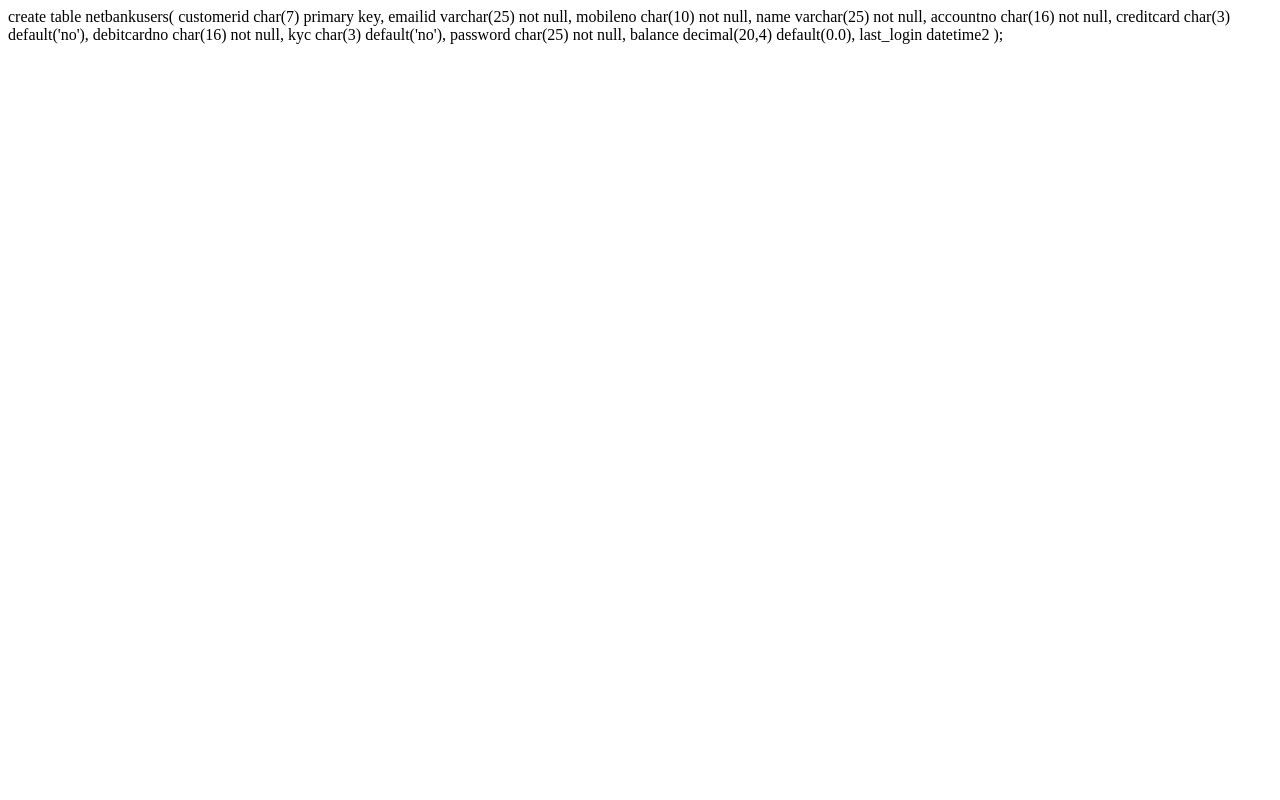
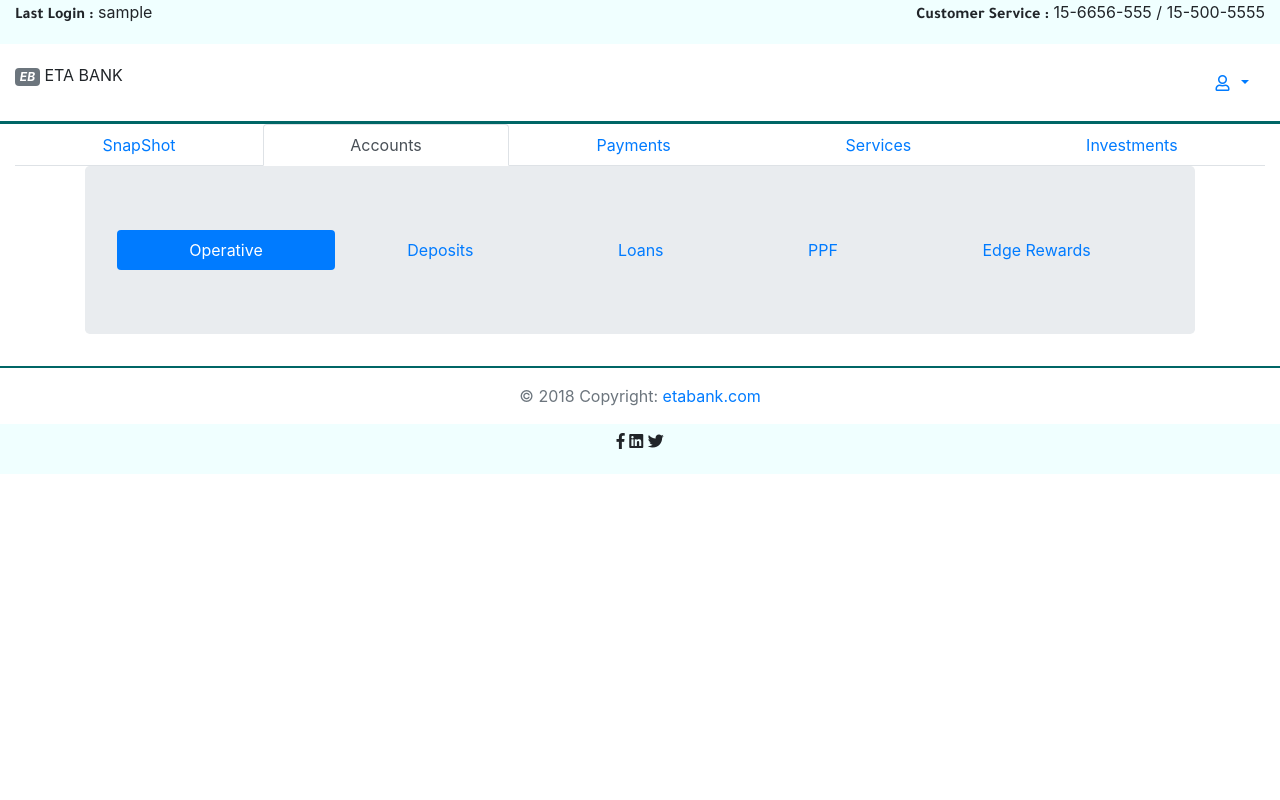
Before and after one commit to pratiks14/newbankapp, a Flask app: template templates/main.html in a window 1280 px wide. Run offline with Flask 2, Linux system fonts and the light colour scheme; the template is opened without the code that fills it: most values are stand-ins (such as "Sample title", 1, 10 or a date in 2020); some libraries are stand-ins or nearby versions.

Commit message:
Update main.html

```diff
--- a/templates/main.html
+++ b/templates/main.html
@@ -1,13 +1,135 @@
-create table netbankusers(
-customerid char(7) primary key,
-emailid varchar(25) not null,
-mobileno char(10) not null,
-name varchar(25) not null,
-accountno char(16) not null,
-creditcard char(3) default('no'),
-debitcardno char(16) not null,
-kyc char(3) default('no'),
-password char(25) not null,
-balance  decimal(20,4) default(0.0),
-last_login datetime2
-);
+<!DOCTYPE html>
+<html lang="en">
+<head>
+    <meta charset="UTF-8">
+    <meta name="viewport" content="width=device-width, initial-scale=1.0">
+    <meta http-equiv="X-UA-Compatible" content="ie=edge">
+    <link href="https://fonts.googleapis.com/css?family=Tajawal:700" rel="stylesheet">
+
+    <title>THE Bank</title>
+    <link href="https://fonts.googleapis.com/css?family=Open+Sans:400,600" rel="stylesheet">
+    <!-- Bootstrap Core CSS -->
+    <link rel="stylesheet" href="https://stackpath.bootstrapcdn.com/bootstrap/4.1.1/css/bootstrap.min.css" integrity="sha384-WskhaSGFgHYWDcbwN70/dfYBj47jz9qbsMId/iRN3ewGhXQFZCSftd1LZCfmhktB" crossorigin="anonymous">
+    <!-- Custom CSS -->
+    <!-- <link href="templates/css/sb-admin.css" rel="stylesheet"> -->
+    <!-- <link rel="stylesheet" type="text/css" href="{{url_for('static',filename='style1.css')}}"> -->
+
+    <!-- Morris Charts CSS -->
+    <!-- <link href="css/plugins/morris.css" rel="stylesheet"> -->
+
+    <!-- Custom Fonts -->
+	<link  href="{{url_for('static',filename='font-awesome2/css/fontawesome-all.min.css')}}" rel="stylesheet" type="text/css">
+
+    <!-- HTML5 Shim and Respond.js IE8 support of HTML5 elements and media queries -->
+    <!-- WARNING: Respond.js doesn't work if you view the page via file:// -->
+    <!--[if lt IE 9]>
+        <script src="https://oss.maxcdn.com/libs/html5shiv/3.7.0/html5shiv.js"></script>
+        <script src="https://oss.maxcdn.com/libs/respond.js/1.4.2/respond.min.js"></script>
+    <![endif]-->
+    <link rel="stylesheet" href="https://use.fontawesome.com/releases/v5.1.0/css/all.css" integrity="sha384-lKuwvrZot6UHsBSfcMvOkWwlCMgc0TaWr+30HWe3a4ltaBwTZhyTEggF5tJv8tbt" crossorigin="anonymous">    <title>Hello, world!</title>
+    <style>
+        .title{
+            font-family: Tajawal,sans-serif;
+
+        }
+        .head{
+
+            background-color: azure;
+        }
+        .bank-head{
+           height:80px;
+           border-bottom:3px solid #006666 ;
+        }
+
+        footer{
+            border-top:2px solid #006666;
+        }
+
+        nav-item:hover{
+            background-color: rgb(104, 145, 162)
+        }
+    </style>
+</head>
+<body>
+    <div class="container-fluid">
+        <div class="row head">
+            <div class="col-6 d-flex justify-content-start align-items-center">
+                <p ><span class="title">Last Login :</span>  {{last_login}}</p>
+            </div>
+            <div class="col-6 d-flex justify-content-end align-items-center">
+                <p><span class="title">Customer Service :</span>   15-6656-555 / 15-500-5555</p>
+            </div>
+        </div>
+
+            <div class="row bank-head">
+                <div class="col-4 d-flex justify-content-start align-items-center">
+                        <p><span class="badge badge-secondary lead"><i>EB</i></span>  ETA BANK</p>
+                </div>
+                <div class="col-8 d-flex justify-content-end align-items-center">
+                        <a class="nav-link dropdown-toggle" href="#" id="navbarDropdownMenuLink" data-toggle="dropdown" aria-haspopup="true" aria-expanded="false">
+                                <i class="far fa-fw fa-user"></i> {{session['name']}} <b class="caret"></b>
+                               </a>
+                               <div class="dropdown-menu dropdown-menu-right" aria-labelledby="navbarDropdownMenuLink">
+                                    <a href="/disconnect"><i class="fa fa-fw fa-power-off"></i> Log Out</a>
+
+                               </div>
+
+
+                </div>
+            </div>
+
+        <ul class="nav nav-tabs nav-fill" style="height:auto;">
+                <li class="nav-item" >
+                  <a class="nav-link" href="#">SnapShot</a>
+                </li>
+                <li class="nav-item">
+                  <a class="nav-link active" href="#">Accounts</a>
+                </li>
+                <li class="nav-item">
+                  <a class="nav-link" href="#">Payments</a>
+                </li>
+                <li class="nav-item">
+                  <a class="nav-link " href="#">Services</a>
+                </li>
+                <li class="nav-item">
+                        <a class="nav-link " href="#">Investments</a>
+                </li>
+
+              </ul>
+    </div>
+    <div class="container">
+    <div class="jumbotron">
+
+        <ul class="nav nav-pills nav-fill">
+            <li class="nav-item">
+                <a class="nav-link active" href="#">Operative</a>
+            </li>
+            <li class="nav-item">
+                <a class="nav-link" href="#">Deposits</a>
+            </li>
+            <li class="nav-item">
+                <a class="nav-link" href="#">Loans</a>
+            </li>
+            <li class="nav-item">
+                <a class="nav-link " href="#">PPF</a>
+            </li>
+            <li class="nav-item">
+                    <a class="nav-link " href="#">Edge Rewards</a>
+            </li>
+        </ul>
+        </div>
+    </div>
+    <footer>
+        <div class="footer-copyright text-center py-3 text-secondary">© 2018 Copyright:<a href="/"> etabank.com</a>
+        </div>
+        <div style="height:50px;background-color:azure" class=" d-flex justify-content-center align-items-center">
+                <p><i class="fab fa-facebook-f"></i> <i class="fab fa-linkedin"></i> <i class="fab fa-twitter"></i></p>
+
+        </div>
+    </footer>
+    <script src="https://code.jquery.com/jquery-3.3.1.min.js" integrity="sha256-FgpCb/KJQlLNfOu91ta32o/NMZxltwRo8QtmkMRdAu8=" crossorigin="anonymous"></script>
+    <script src="https://cdnjs.cloudflare.com/ajax/libs/popper.js/1.14.3/umd/popper.min.js" integrity="sha384-ZMP7rVo3mIykV+2+9J3UJ46jBk0WLaUAdn689aCwoqbBJiSnjAK/l8WvCWPIPm49" crossorigin="anonymous"></script>
+<script src="https://stackpath.bootstrapcdn.com/bootstrap/4.1.1/js/bootstrap.min.js" integrity="sha384-smHYKdLADwkXOn1EmN1qk/HfnUcbVRZyYmZ4qpPea6sjB/pTJ0euyQp0Mk8ck+5T" crossorigin="anonymous"></script>
+
+</body>
+</html>
```
